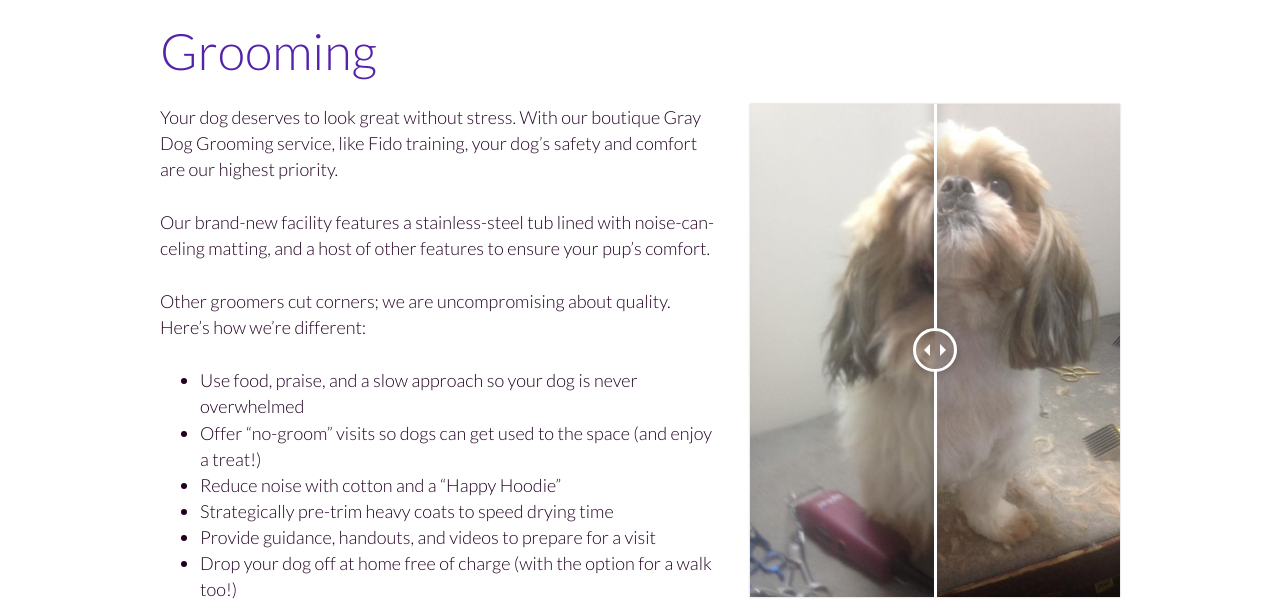
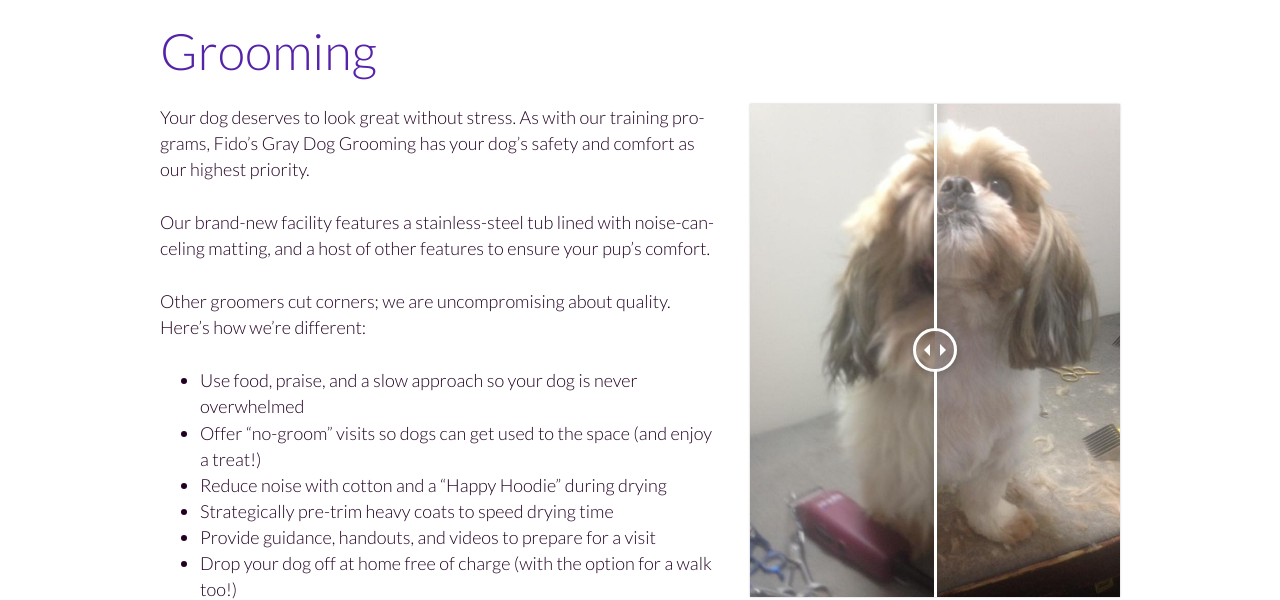
Before and after one commit to fidodogtraining/fidodogtraining.github.io, a Jekyll site: the page built from _autopages/grooming.md, in a window 1280 px wide. Shown: the part 206-806 px from the top of the page. Built offline with Jekyll 4.4.1, drawn with Linux system fonts in a browser that asks for light colours.

Commit message:
Update grooming.md

```diff
--- a/_autopages/grooming.md
+++ b/_autopages/grooming.md
@@ -8,8 +8,8 @@ regions:
   <img src="/images/2020/fuzzball-before.jpg" alt="" />
   <img src="/images/2020/fuzzball-after.jpg" alt="" />
 </div></div>
-Your dog deserves to look great without stress. With our boutique Gray Dog Grooming
-service, like Fido training, your dog’s safety and comfort are our highest priority.
+Your dog deserves to look great without stress. As with our training programs, Fido's Gray Dog Grooming
+has your dog’s safety and comfort as our highest priority.
 
 Our brand-new facility features a stainless-steel tub lined with noise-canceling
 matting, and a host of other features to ensure your pup’s comfort.
@@ -19,7 +19,7 @@ different:
 
   * Use food, praise, and a slow approach so your dog is never overwhelmed
   * Offer “no-groom” visits so dogs can get used to the space (and enjoy a treat!)
-  * Reduce noise with cotton and a “Happy Hoodie”
+  * Reduce noise with cotton and a “Happy Hoodie” during drying
   * Strategically pre-trim heavy coats to speed drying time
   * Provide guidance, handouts, and videos to prepare for a visit
   * Drop your dog off at home free of charge (with the option for a walk too!)
```
